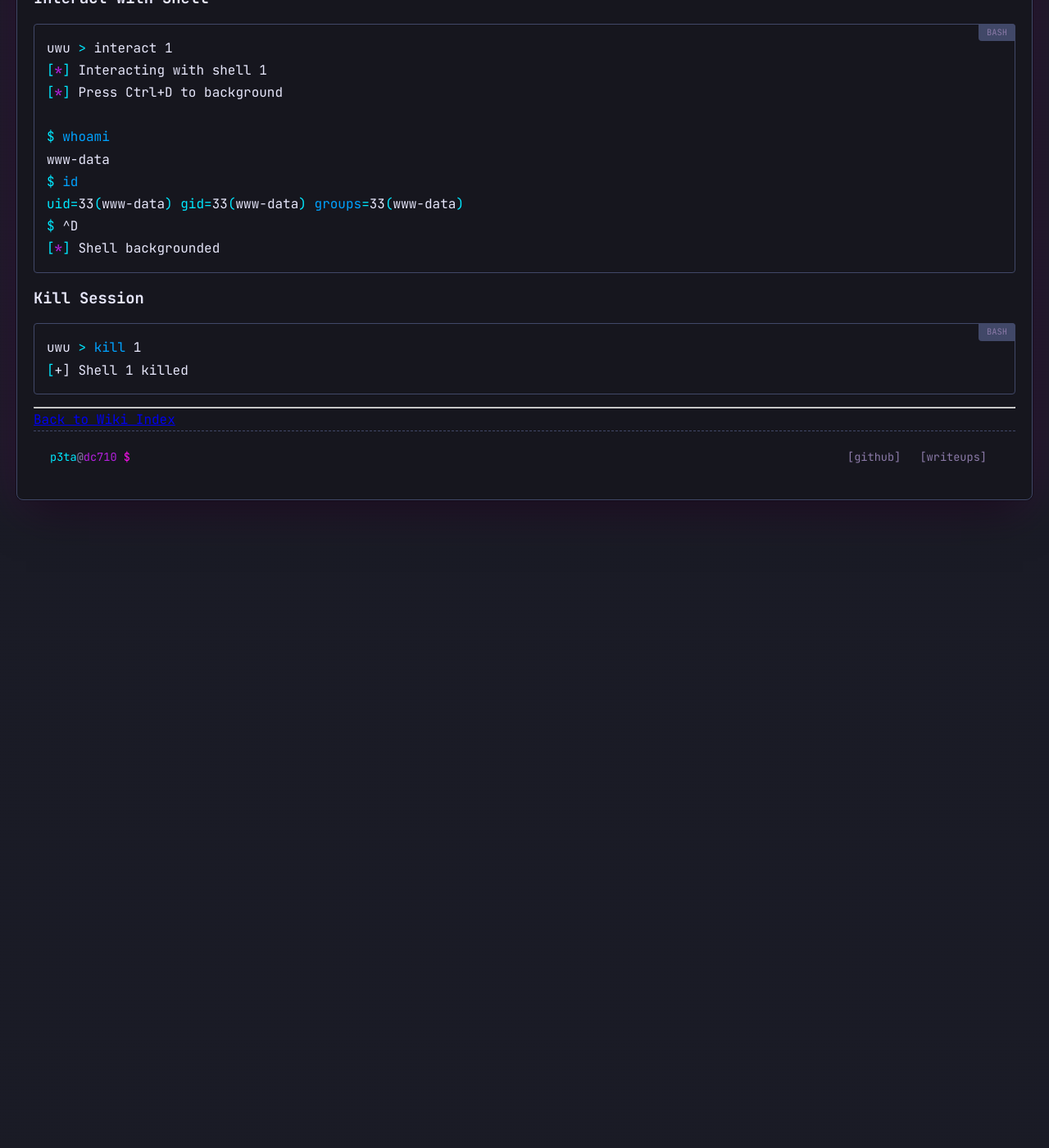
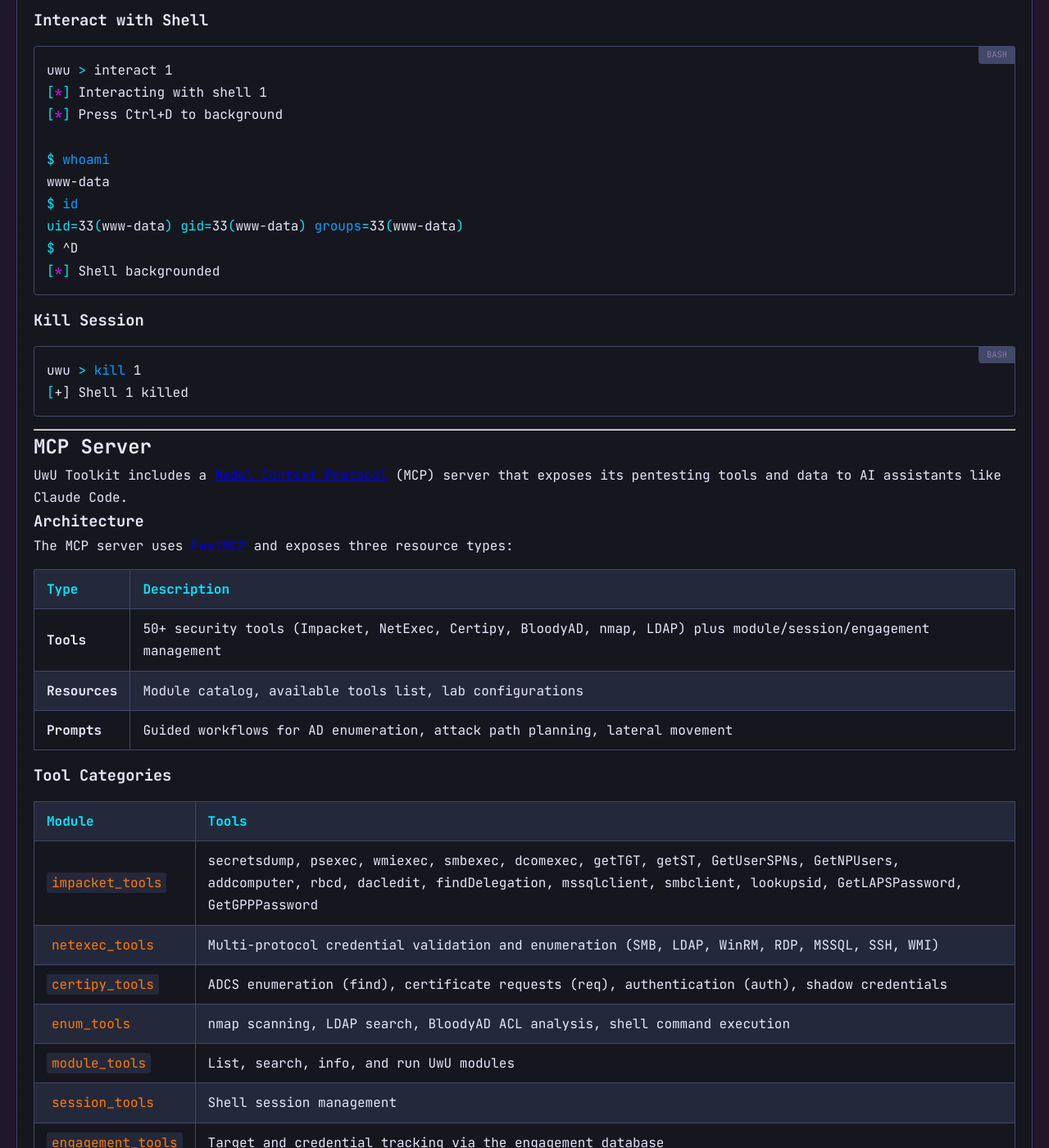
Before and after one commit to p3ta00/p3ta00.github.io, a Jekyll site: the page built from uwu-toolkit/integrations.md, in a window 1280 px wide and 1400 px high, scrolled down 16814 px. Shown: the whole window at 82% size. Built offline with Jekyll 4.4.1, drawn with Linux system fonts in a browser that asks for light colours; before the commit the page ends 17444 px from its top, so only the background shows below that; some of the changed text lies outside the part shown.

Commit message:
Add MCP Server section to integrations wiki
Document tool categories, resources, prompts, startup methods,
and Claude Code configuration for the MCP server.

Co-Authored-By: Claude Opus 4.6 <noreply@anthropic.com>

````diff
--- a/uwu-toolkit/integrations.md
+++ b/uwu-toolkit/integrations.md
@@ -17,6 +17,7 @@ UwU Toolkit integrates with external tools and services to enhance your penetrat
 - [Sliver C2 Integration](#sliver-c2-integration)
 - [Penelope Shell Handler](#penelope-shell-handler)
 - [Ligolo-ng Tunneling](#ligolo-ng-tunneling)
+- [MCP Server](#mcp-server)
 
 ---
 
@@ -748,4 +749,84 @@ uwu > kill 1
 
 ---
 
+## MCP Server
+
+UwU Toolkit includes a [Model Context Protocol](https://modelcontextprotocol.io/) (MCP) server that exposes its pentesting tools and data to AI assistants like Claude Code.
+
+### Architecture
+
+The MCP server uses [FastMCP](https://github.com/jlowin/fastmcp) and exposes three resource types:
+
+| Type | Description |
+|------|-------------|
+| **Tools** | 50+ security tools (Impacket, NetExec, Certipy, BloodyAD, nmap, LDAP) plus module/session/engagement management |
+| **Resources** | Module catalog, available tools list, lab configurations |
+| **Prompts** | Guided workflows for AD enumeration, attack path planning, lateral movement |
+
+### Tool Categories
+
+| Module | Tools |
+|--------|-------|
+| `impacket_tools` | secretsdump, psexec, wmiexec, smbexec, dcomexec, getTGT, getST, GetUserSPNs, GetNPUsers, addcomputer, rbcd, dacledit, findDelegation, mssqlclient, smbclient, lookupsid, GetLAPSPassword, GetGPPPassword |
+| `netexec_tools` | Multi-protocol credential validation and enumeration (SMB, LDAP, WinRM, RDP, MSSQL, SSH, WMI) |
+| `certipy_tools` | ADCS enumeration (find), certificate requests (req), authentication (auth), shadow credentials |
+| `enum_tools` | nmap scanning, LDAP search, BloodyAD ACL analysis, shell command execution |
+| `module_tools` | List, search, info, and run UwU modules |
+| `session_tools` | Shell session management |
+| `engagement_tools` | Target and credential tracking via the engagement database |
+| `job_tools` | Background job management |
+| `opsec_tools` | OpSec rating and assessment |
+
+### Starting the Server
+
+**From inside UwU console (background thread):**
+
+The MCP server starts automatically when the console launches, listening on `0.0.0.0:9400/uwu`.
+
+**Standalone mode:**
+
+```bash
+python3 -m uwu_mcp.run_server --host 0.0.0.0 --port 9400 --debug
+```
+
+**Via start script (Exegol container):**
+
+```bash
+./uwu_mcp/start.sh [PORT]
+```
+
+### Connecting Claude Code
+
+Add the server to your Claude Code MCP configuration:
+
+```json
+{
+  "mcpServers": {
+    "uwu-toolkit": {
+      "type": "url",
+      "url": "http://<CONTAINER_IP>:9400/uwu"
+    }
+  }
+}
+```
+
+### Resources
+
+| URI | Description |
+|-----|-------------|
+| `uwu://modules` | Full module catalog with paths, descriptions, tags, and platform |
+| `uwu://tools` | Available security tool binaries with their paths |
+| `uwu://lab/iron_throne` | Iron Throne AD lab configuration (users, credentials, attack paths, ADCS templates) |
+
+### Prompts
+
+| Prompt | Description |
+|--------|-------------|
+| `ad_enumeration` | Guided AD enumeration workflow (users, groups, ACLs, ADCS, delegation, shares) |
+| `attack_path_planning` | Plan attack paths from compromised user to target privilege |
+| `iron_throne_walkthrough` | Guided walkthrough for the Iron Throne lab (beginner/intermediate/advanced) |
+| `lateral_movement` | Lateral movement planning with credential type awareness |
+
+---
+
 [Back to Wiki Index](/uwu-toolkit/)
````
Also changed, not shown: uwu-toolkit/search.md (+1 -1 lines).
